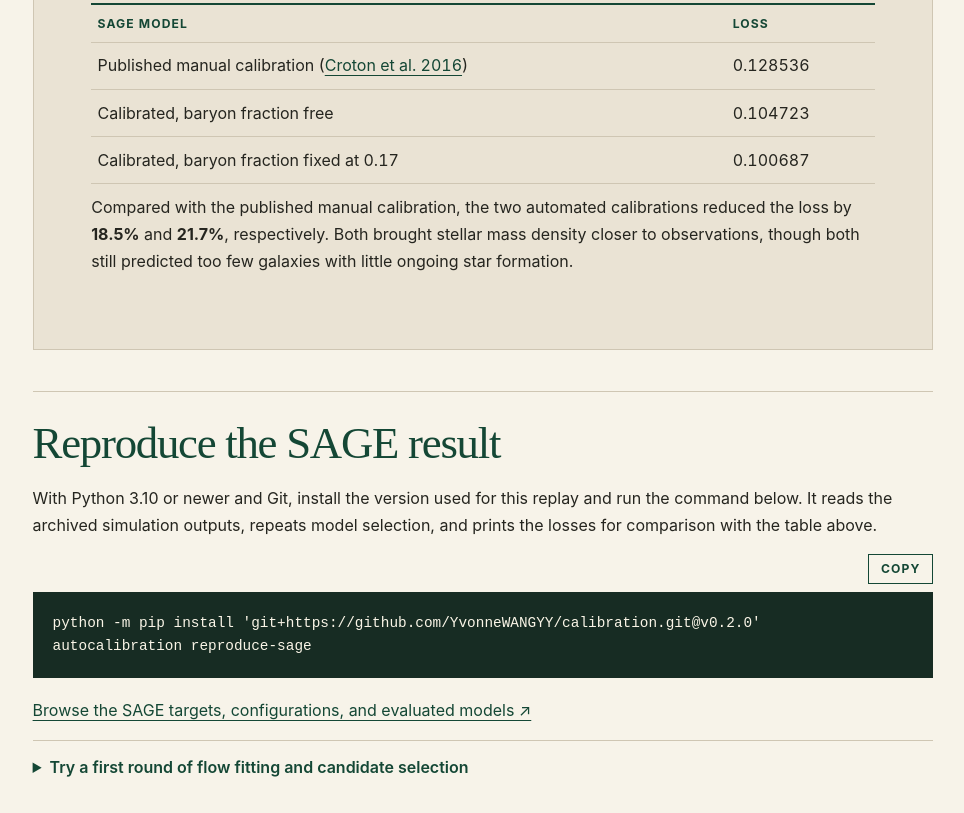
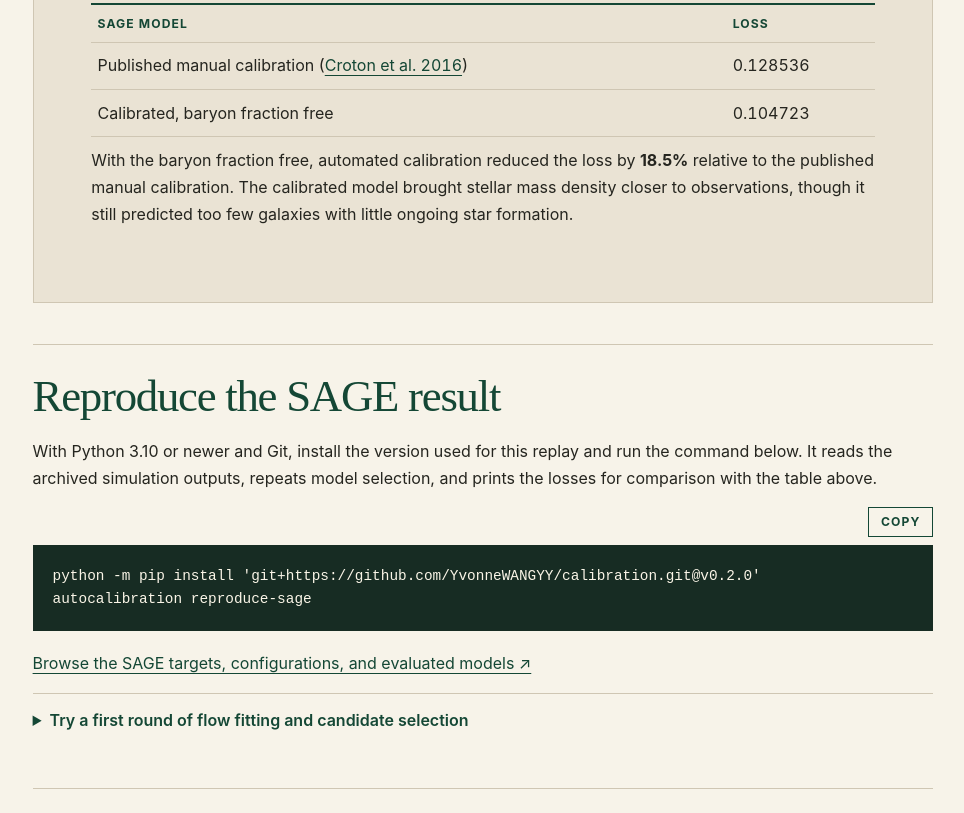
Before and after one commit to YvonneWANGYY/calibration, a plain HTML site: page index.html in a window 1280 px wide. Shown: the part 767-1580 px from the top of the page, without its empty margins (289-1253 px from the left). Drawn offline with Linux system fonts and the light colour scheme.

Commit message:
Show only the free-baryon calibration comparison in the introduction

```diff
--- a/index.html
+++ b/index.html
@@ -15,8 +15,8 @@
 <table><thead><tr><th scope="col">SAGE model</th><th scope="col">Loss</th></tr></thead><tbody>
 <tr><td>Published manual calibration (<a href="https://doi.org/10.3847/0067-0049/222/2/22">Croton et al. 2016</a>)</td><td>0.128536</td></tr>
 <tr><td>Calibrated, baryon fraction free</td><td>0.104723</td></tr>
-<tr><td>Calibrated, baryon fraction fixed at 0.17</td><td>0.100687</td></tr></tbody></table>
-<p>Compared with the published manual calibration, the two automated calibrations reduced the loss by <strong>18.5%</strong> and <strong>21.7%</strong>, respectively. Both brought stellar mass density closer to observations, though both still predicted too few galaxies with little ongoing star formation.</p></section>
+</tbody></table>
+<p>With the baryon fraction free, automated calibration reduced the loss by <strong>18.5%</strong> relative to the published manual calibration. The calibrated model brought stellar mass density closer to observations, though it still predicted too few galaxies with little ongoing star formation.</p></section>
 
 <section id="reproduce"><h2 id="paper">Reproduce the SAGE result</h2>
 <p id="getting-started">With Python 3.10 or newer and Git, install the version used for this replay and run the command below. It reads the archived simulation outputs, repeats model selection, and prints the losses for comparison with the table above.</p>
```
